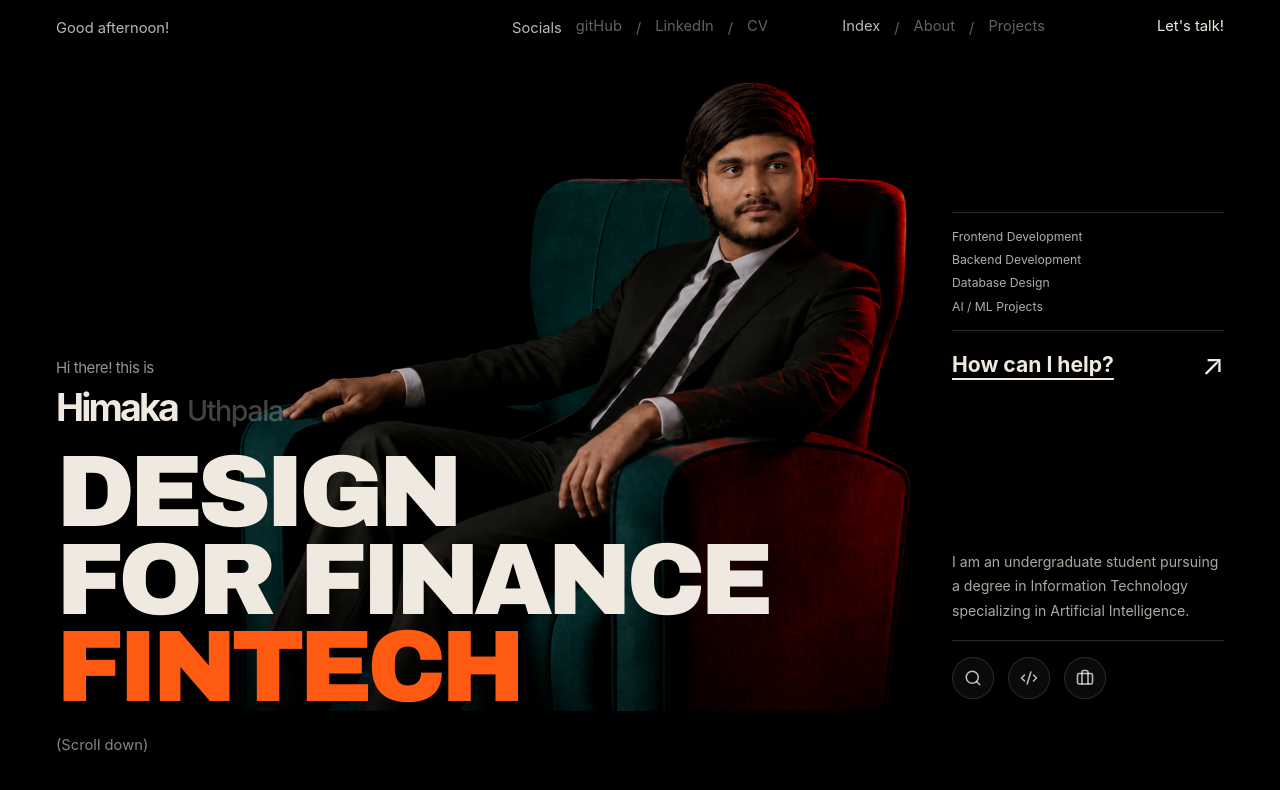
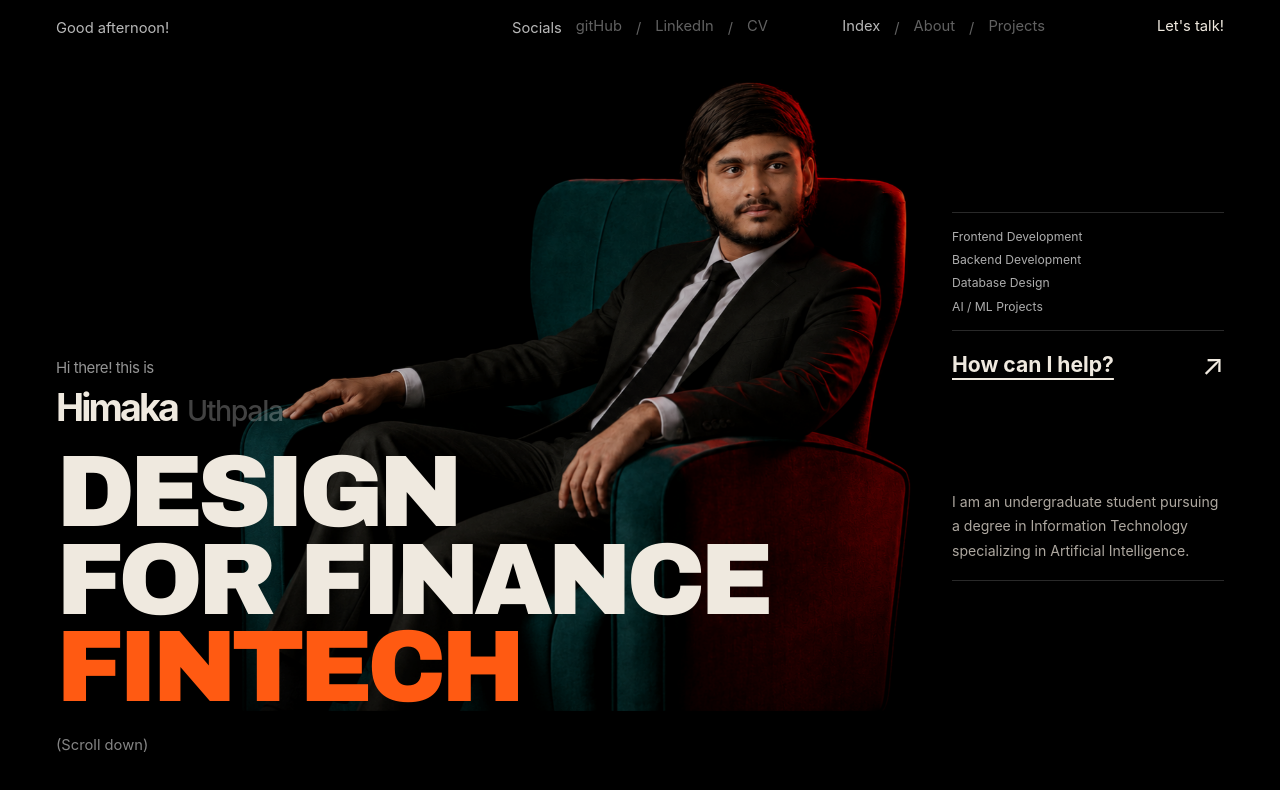
Before and after one commit to Himaka12/New-Portfolio, a React (Vite) app in the folder himaka-portfolio/: page / in a window 1280 px wide. Shown: the top 790 px of the page. Built offline with nearby package versions, Linux system fonts and the light colour scheme.

Commit message:
Updated landing page

```diff
--- a/himaka-portfolio/src/sections/Hero.jsx
+++ b/himaka-portfolio/src/sections/Hero.jsx
@@ -1,7 +1,6 @@
 import { useEffect, useRef, useState } from 'react'
 import gsap from 'gsap'
 import { ScrollTrigger } from 'gsap/ScrollTrigger'
-import { Code2, Briefcase, Search } from 'lucide-react'
 
 gsap.registerPlugin(ScrollTrigger)
 
@@ -500,7 +499,7 @@ useEffect(() => {
                   How can I help?
                 </a>
 
-                <span className="hero-help-arrow">&#8599;</span>
+                <a href="mailto:himakawork@gmail.com" className="hero-help-arrow">&#8599;</a>
               </div>
 
               <p className="hero-copy">
@@ -511,38 +510,6 @@ useEffect(() => {
 
             <div className="hero-aside__block">
               <span className="hero-aside__line"></span>
-
-              <div className="hero-social-logos" aria-label="Profile links">
-                <a
-                  className="hero-social-logo"
-                  href="https://www.google.com/search?q=Himaka+Uthpala"
-                  target="_blank"
-                  rel="noopener noreferrer"
-                  aria-label="Search Himaka on Google"
-                >
-                  <Search size={18} strokeWidth={2.1} />
-                </a>
-
-                <a
-                  className="hero-social-logo"
-                  href="https://github.com/Himaka12"
-                  target="_blank"
-                  rel="noopener noreferrer"
-                  aria-label="GitHub profile"
-                >
-                  <Code2 size={18} strokeWidth={2.1} />
-                </a>
-
-                <a
-                  className="hero-social-logo"
-                  href="https://www.linkedin.com/in/himaka-uthpala-2262633a7"
-                  target="_blank"
-                  rel="noopener noreferrer"
-                  aria-label="LinkedIn profile"
-                >
-                  <Briefcase size={18} strokeWidth={2.1} />
-                </a>
-              </div>
             </div>
           </aside>
         </div>
--- a/himaka-portfolio/src/styles/animations.css
+++ b/himaka-portfolio/src/styles/animations.css
@@ -4,6 +4,24 @@
   }
   to {
     transform: translateX(calc(-100% - 18px));
+  }
+}
+
+@keyframes arrow-orbit {
+  0% {
+    transform: rotate(0deg);
+  }
+  25% {
+    transform: rotate(90deg);
+  }
+  50% {
+    transform: rotate(180deg);
+  }
+  75% {
+    transform: rotate(270deg);
+  }
+  100% {
+    transform: rotate(360deg);
   }
 }
 
@@ -31,3 +49,14 @@
   transform: translateY(-6px);
   border-color: rgba(255, 138, 30, 0.26);
 }
+
+.hero-help-arrow {
+  text-decoration: none;
+  transition: color 0.3s ease;
+  cursor: pointer;
+}
+
+.hero-help-arrow:hover {
+  color: #ff0000;
+  animation: arrow-orbit 0.8s ease-in-out;
+}
--- a/himaka-portfolio/src/styles/global.css
+++ b/himaka-portfolio/src/styles/global.css
@@ -735,7 +735,7 @@ button {
 
 .hero-copy {
   max-width: 420px;
-  margin-top: 152px;
+  margin-top: 92px;
   font-size: clamp(0.88rem, 0.95vw, 1.02rem);
 }
 
```
